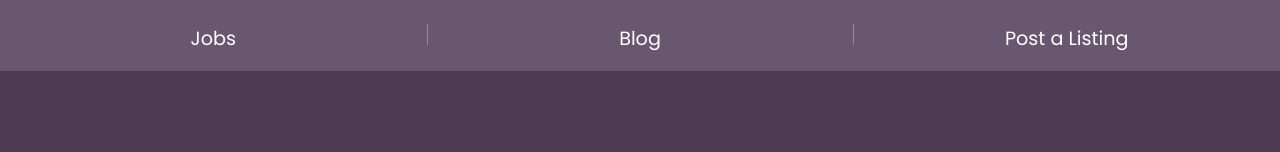
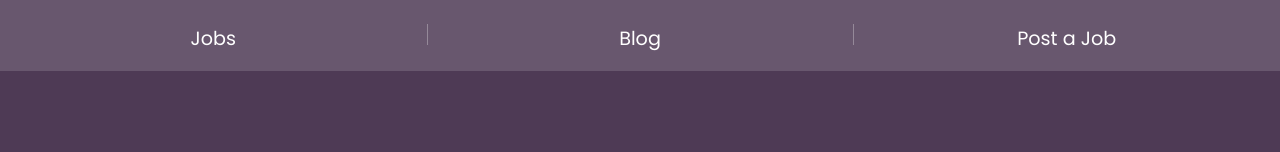
Before and after one commit to SandMoshi/Tyche, a Next.js app in the folder csmhired/: page /homepage in a window 1280 px wide. Shown: the top 152 px of the page. Built offline with nearby package versions, Linux system fonts and the light colour scheme.

Commit message:
Cahnged Post a Listing to Post a Job

```diff
--- a/csmhired/constants.ts
+++ b/csmhired/constants.ts
@@ -14,7 +14,7 @@ const navLinks = [
     {href:'/', text: 'Jobs'},
     {href:'/blog', text: 'Blog'},
     {href:'/resources', text: 'Resources', disabled: true},
-    {href:'/post', text: 'Post a Listing'}
+    {href:'/post', text: 'Post a Job'}
 ]
 
 const socialMediaLinks = {
```
